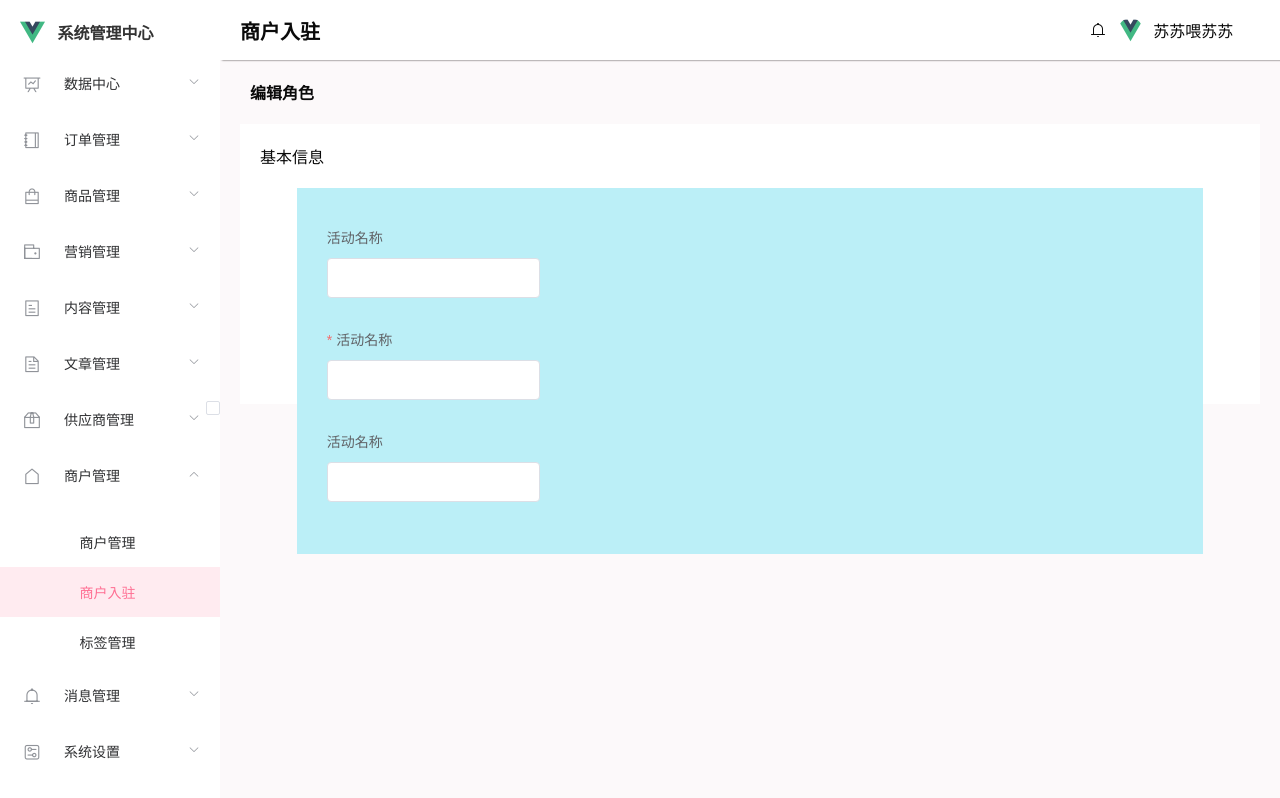
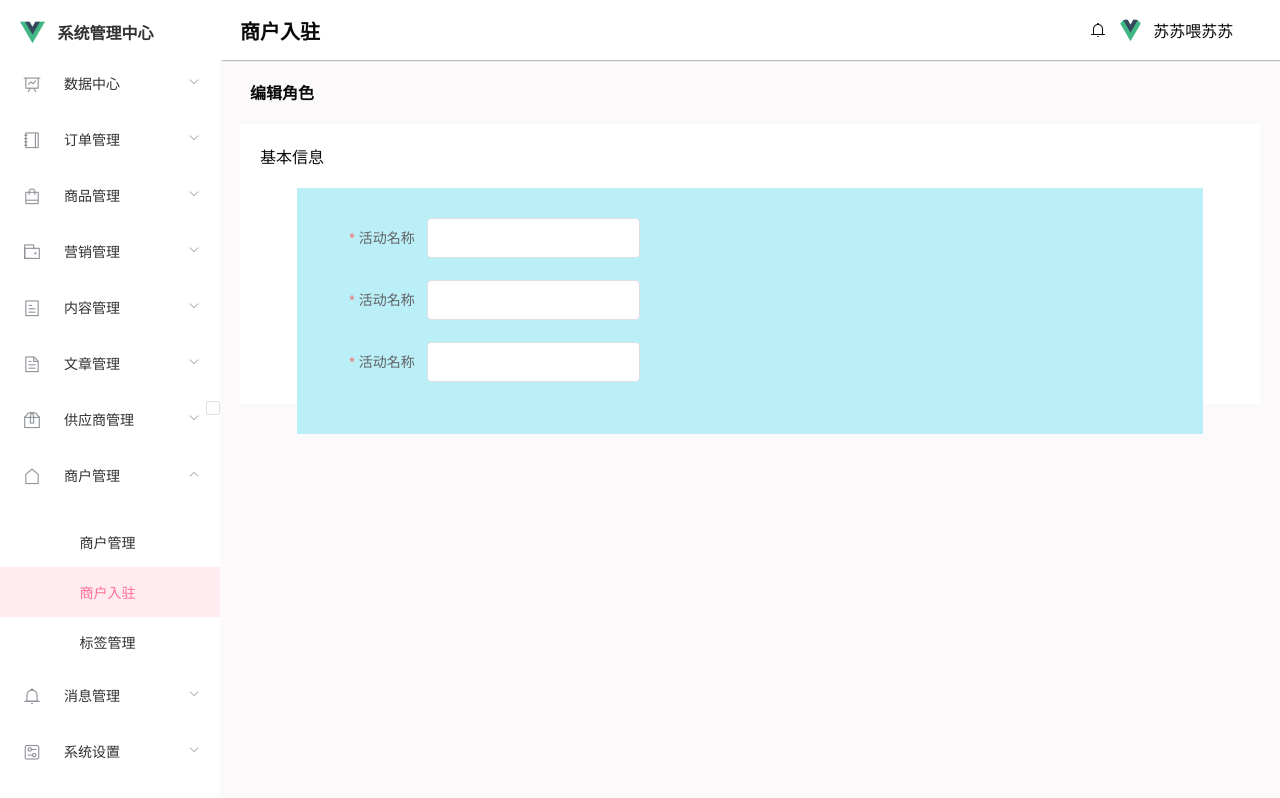
Before and after one commit to bo-ddd/union-b, a Vue app: page /merchant/settled in a window 1280 px wide. Built offline with nearby package versions, Linux system fonts and the light colour scheme.

Commit message:
更新了单位管理的页面

```diff
--- a/src/views/commodity/Unit.vue
+++ b/src/views/commodity/Unit.vue
@@ -1,18 +1,16 @@
 <template>
   <div class="wrap">
     <div class="Company">
-      <button>新增单位</button>
+       <el-button type="primary">新增单位</el-button>
       <div>
-          <el-select v-model="value" filterable placeholder="请选择">
+          <el-select v-model="value" filterable placeholder="请选择" size='small'>
             <el-option v-for="item in options" :key="item.value" :label="item.label" :value="item.value"></el-option>
           </el-select>
-          <el-input  placeholder="请输入内容"  suffix-icon="el-icon-search">
-          </el-input>
-
+          <el-input  size='small' placeholder="请输入内容"  suffix-icon="el-icon-search"></el-input>
       </div>
     </div>
     <div class="table">
-      <el-table :data="tableData" style="width: 100%" :header-cell-style="{background:'#f7f8fa'}">
+      <el-table :data="tableData" style="width: 100%" :header-cell-style="{background:'#f7f8fa'}" size='small'>
         <el-table-column prop="Serial_number" label="序号">
         </el-table-column>
         <el-table-column prop="Unit_name" label="单位名称">
@@ -298,7 +296,6 @@ export default {
             })
           }
           this.xmgcqkJsonsData = newListData;
-          // console.log(‘新数组’,newListData)
         },
       },
 }
@@ -318,13 +315,6 @@ export default {
     padding: 15px;
     display: flex;
     justify-content: space-between;
-    & button{
-      width: 7%;
-      height: 30px;
-      background-color: #1296db;
-      color: white;
-      cursor: pointer;
-    }
     & .el-input{
       text-indent: 10px;
       width: 200px;
--- a/src/views/merchant/Settled.vue
+++ b/src/views/merchant/Settled.vue
@@ -4,17 +4,14 @@
     <div class="information">
       <div class="information-title">基本信息</div>
       <div class="information-content">
-     <el-form  >
-          <el-form-item label="活动名称"     :rules="[]">
+        <el-form label-width="100px">
+          <el-form-item label="活动名称" :rules="[{required: true}]">
+            <el-input class="el-input"></el-input>
+          </el-form-item>
+          <el-form-item label="活动名称" :rules="[{required: true}]">
             <el-input ></el-input>
           </el-form-item>
-          <el-form-item label="活动名称" :rules="[
-      { required: true, message: '请输入邮箱地址', trigger: 'blur' },
-      { type: 'email', message: '请输入正确的邮箱地址', trigger: ['blur', 'change'] }
-    ]">
-            <el-input ></el-input>
-          </el-form-item>
-          <el-form-item label="活动名称" hide-required-asterisk>
+          <el-form-item label="活动名称" :rules="[{required: true}]">
             <el-input ></el-input>
           </el-form-item>
         </el-form>
@@ -51,6 +48,10 @@ export default {
         padding: 30px;
         display: flex;
         margin: 0 auto;
+        & .el-input{
+          // text-indent: 10px;
+          height: 28px;
+        }
       }
     }
   }
```
